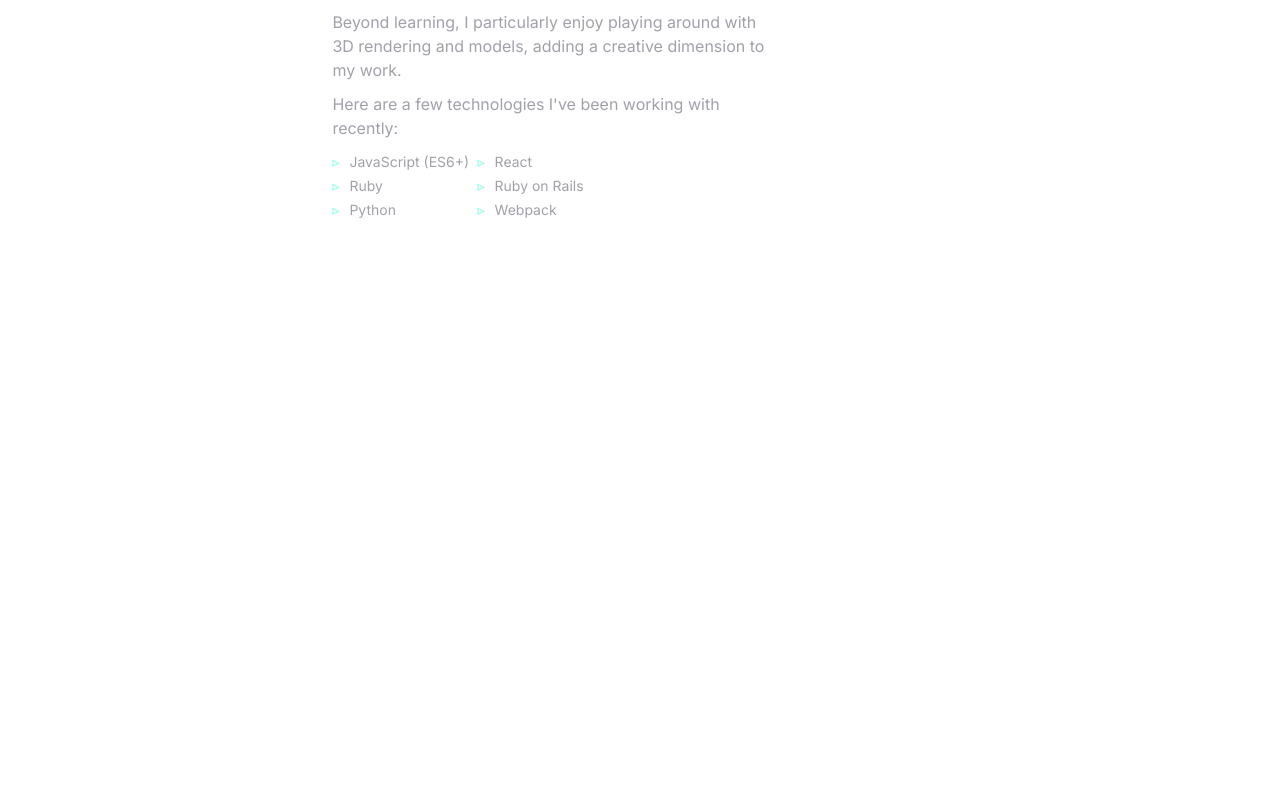
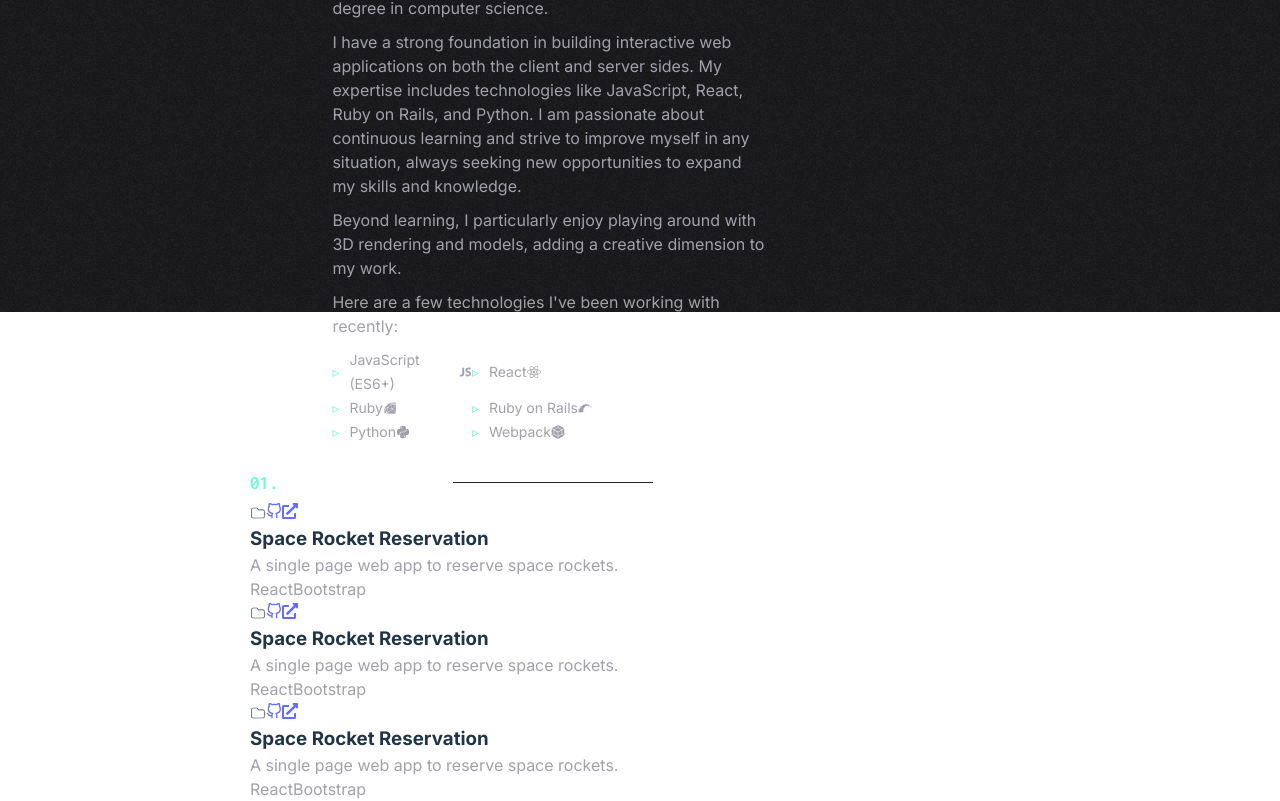
Before and after one commit to over-geek/react-portfolio, a React (Vite) app: page / in a window 1280 px wide. Shown: the part 1109-1910 px from the top of the page. Before the commit the page ends 1352 px from the top, so only its background shows below. Built offline with nearby package versions, Linux system fonts and the light colour scheme.

Commit message:
Add About and project components

```diff
--- a/src/components/About.jsx
+++ b/src/components/About.jsx
@@ -1,10 +1,17 @@
+import { FaReact } from "react-icons/fa";
+import { SiWebpack } from "react-icons/si";
+import { FaPython } from "react-icons/fa";
+import { SiRubyonrails } from "react-icons/si";
+import { DiRuby } from "react-icons/di";
+import { IoLogoJavascript } from "react-icons/io";
+
 const About = () => {
 	return (
 		<section id='about'>
 			<h2 className="numbered-heading">
 				About Me
 			</h2>
-			<div className='d_flex'>
+			<div className='about_container d_flex'>
 				<div className='about_description_container'>
 					<div className='about_description d_flex_col'>
 						<p>
@@ -22,12 +29,30 @@ const About = () => {
 					</div>
 					<div className='skill_list_container'>
 						<ul className='skill_list'>
-							<li>JavaScript (ES6+)</li>
-							<li>React</li>
-							<li>Ruby</li>
-							<li>Ruby on Rails</li>
-							<li>Python</li>
-							<li>Webpack</li>
+							<li className='d_flex d_flex_ai'>
+								JavaScript (ES6+)
+								<IoLogoJavascript />
+							</li>
+							<li className='d_flex d_flex_ai'>
+								React
+								<FaReact />
+							</li>
+							<li className='d_flex d_flex_ai'>
+								Ruby
+								<DiRuby />
+							</li>
+							<li className='d_flex d_flex_ai'>
+								Ruby on Rails
+								<SiRubyonrails />
+								</li>
+							<li className='d_flex d_flex_ai'>
+								Python
+								<FaPython />
+							</li>
+							<li className='d_flex d_flex_ai'>
+								Webpack
+								<SiWebpack />
+							</li>
 						</ul>
 					</div>
 				</div>
--- a/src/components/Layout.jsx
+++ b/src/components/Layout.jsx
@@ -1,11 +1,13 @@
 import About from './About';
 import Home from './Home';
+import Project from './Project';
 
 const Layout = () => {
 	return (
 		<div className='layout'>
 			<Home />
 			<About />
+			<Project />
 		</div>
 	)
 }
--- a/src/components/Project.jsx
+++ b/src/components/Project.jsx
@@ -0,0 +1,98 @@
+import { CiFolderOn } from "react-icons/ci";
+import { FaExternalLinkAlt } from "react-icons/fa";
+import { FiGithub } from "react-icons/fi";
+
+const Project = () => {
+	return (
+		<section id='projects'>
+			<h2 className="numbered-heading">
+				Web Projects
+			</h2>
+			<div className="project_container">
+				<div className='project_card'>
+					<div className='project_content d_flex_col'>
+						<div className='project_icons d_flex d_flex_ai'>
+							<CiFolderOn className='folder_icon' />
+							<div className='d_flex'>
+								<a href="#">
+									<FiGithub className='github_icon' />
+								</a>
+								<a href="#">
+									<FaExternalLinkAlt className='link_icon' />
+								</a>
+							</div>
+						</div>
+						<div className='project_description'>
+							<h3>Space Rocket Reservation</h3>
+							<p>
+								A single page web app to reserve space rockets.
+							</p>
+						</div>
+						<div>
+							<ul className='project_stack d_flex'>
+								<li>React</li>
+								<li>Bootstrap</li>
+							</ul>
+						</div>
+					</div>
+				</div>
+				<div className='project_card'>
+					<div className='project_content d_flex_col'>
+						<div className='project_icons d_flex d_flex_ai'>
+							<CiFolderOn className='folder_icon' />
+							<div className='d_flex'>
+								<a href="#">
+									<FiGithub className='github_icon' />
+								</a>
+								<a href="#">
+									<FaExternalLinkAlt className='link_icon' />
+								</a>
+							</div>
+						</div>
+						<div className='project_description'>
+							<h3>Space Rocket Reservation</h3>
+							<p>
+								A single page web app to reserve space rockets.
+							</p>
+						</div>
+						<div>
+							<ul className='project_stack d_flex'>
+								<li>React</li>
+								<li>Bootstrap</li>
+							</ul>
+						</div>
+					</div>
+				</div>
+				<div className='project_card'>
+					<div className='project_content d_flex_col'>
+						<div className='project_icons d_flex d_flex_ai'>
+							<CiFolderOn className='folder_icon' />
+							<div className='d_flex'>
+								<a href="#">
+									<FiGithub className='github_icon' />
+								</a>
+								<a href="#">
+									<FaExternalLinkAlt className='link_icon' />
+								</a>
+							</div>
+						</div>
+						<div className='project_description'>
+							<h3>Space Rocket Reservation</h3>
+							<p>
+								A single page web app to reserve space rockets.
+							</p>
+						</div>
+						<div>
+							<ul className='project_stack d_flex'>
+								<li>React</li>
+								<li>Bootstrap</li>
+							</ul>
+						</div>
+					</div>
+				</div>
+			</div>
+		</section>
+	)
+}
+
+export default Project;
```
